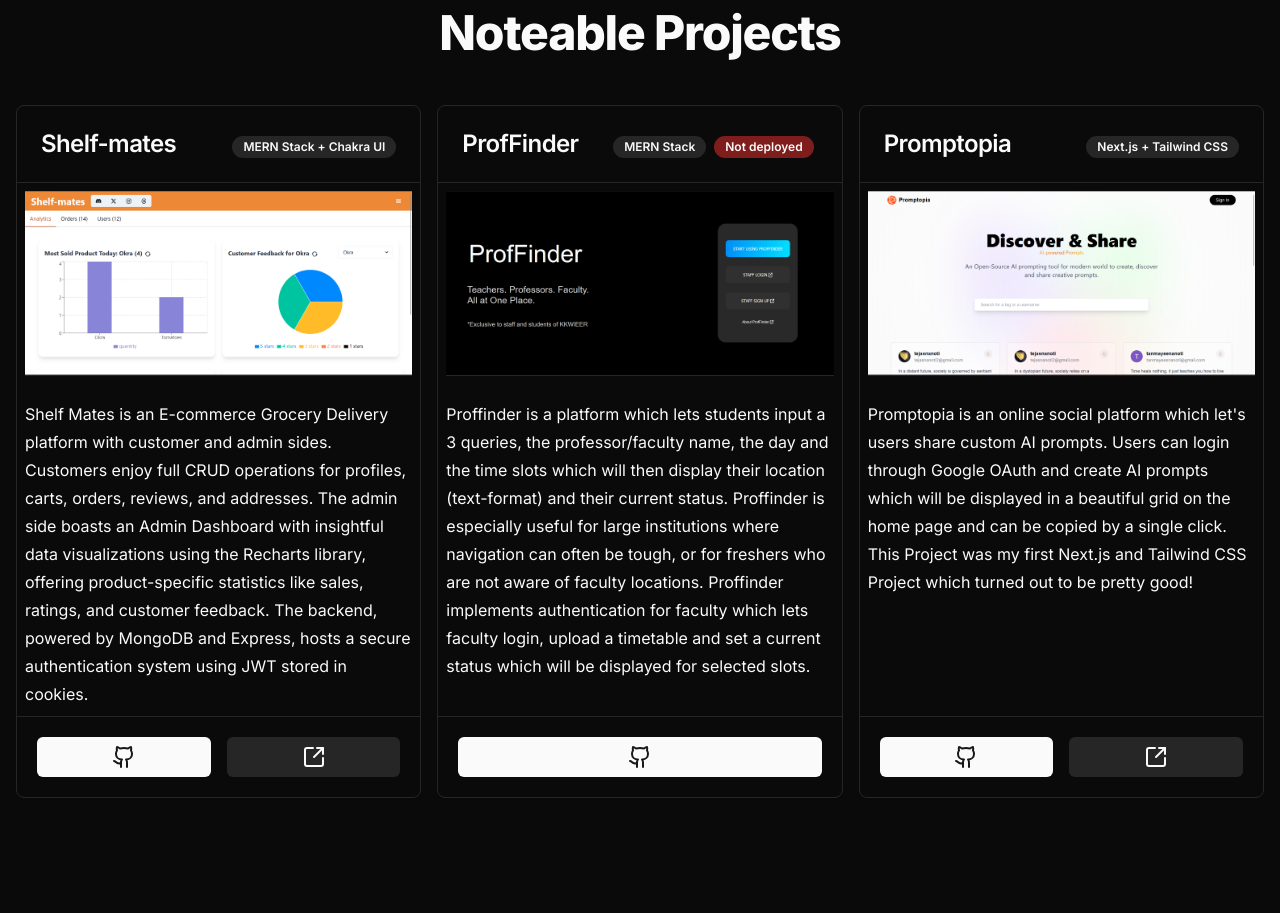
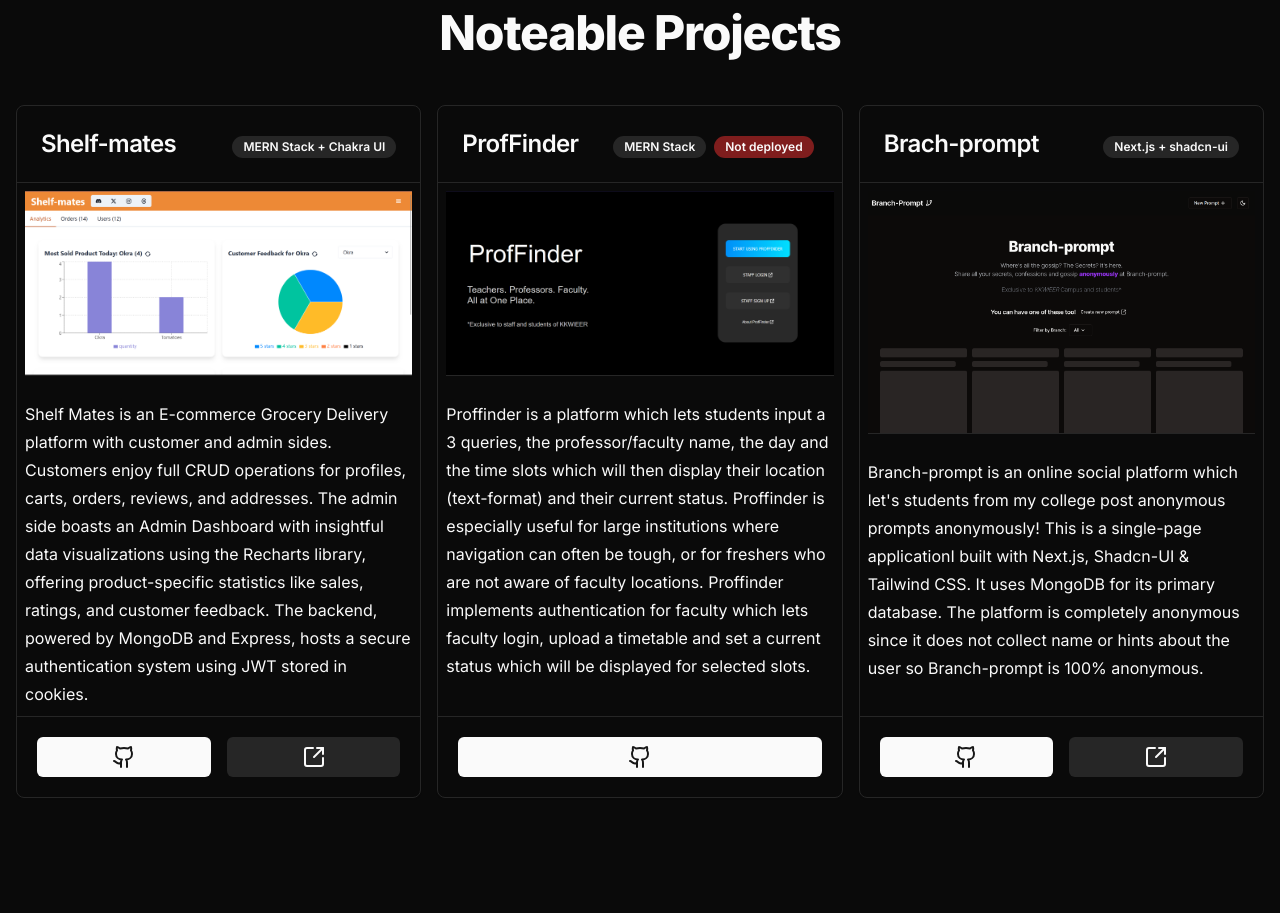
Before and after one commit to Goldfish7718/personal-portfolio-2, a Next.js app: page / in a window 1280 px wide. Shown: the part 1240-2153 px from the top of the page. Built offline with nearby package versions, Linux system fonts and the light colour scheme.

Commit message:
chore[components/Hero]:🛠️ Update Project Promptopia -> Branch-prompt;

```diff
--- a/components/Hero.tsx
+++ b/components/Hero.tsx
@@ -132,7 +132,7 @@
                         </CardHeader>
                         <Separator />
                         <CardContent className='p-2 flex-grow'>
-                            <Image alt='shelf-mates image' className='mx-auto' src='/proffinder.png' width={400} height={300} objectFit='cover'/>
+                            <Image alt='proffinder image' className='mx-auto' src='/proffinder.png' width={400} height={300} objectFit='cover'/>
                             <Separator />
 
                             <p>
@@ -145,25 +145,25 @@
                         </CardFooter>
                     </Card>
 
-                    {/* PROJECT PROMPTOPIA */}
+                    {/* PROJECT BRANCH PROMPT */}
                     <Card className='m-2 md:w-1/3 flex flex-col'>
                         <CardHeader className='flex flex-row justify-between items-center sm:flex-col lg:flex-row'>
-                            <CardTitle>Promptopia</CardTitle>
-                            <Badge className='sm:text-xs' variant='secondary'>Next.js + Tailwind CSS</Badge>
+                            <CardTitle>Brach-prompt</CardTitle>
+                            <Badge className='sm:text-xs' variant='secondary'>Next.js + shadcn-ui</Badge>
                         </CardHeader>
                         <Separator />
                         <CardContent className='p-2 flex-grow'>
-                            <Image alt='shelf-mates image' className='mx-auto' src='/promptopia.png' width={400} height={300} objectFit='cover'/>
+                            <Image alt='branch-prompt image' className='mx-auto' src='/branch-prompt.png' width={400} height={300} objectFit='cover'/>
                             <Separator />
 
                             <p>
-                                Promptopia is an online social platform which let&apos;s users share custom AI prompts. Users can login through Google OAuth and create AI prompts which will be displayed in a beautiful grid on the home page and can be copied by a single click. This Project was my first Next.js and Tailwind CSS Project which turned out to be pretty good!
+                                Branch-prompt is an online social platform which let&apos;s students from my college post anonymous prompts anonymously! This is a single-page applicationI built with Next.js, Shadcn-UI & Tailwind CSS. It uses MongoDB for its primary database. The platform is completely anonymous since it does not collect name or hints about the user so Branch-prompt is 100% anonymous.
                             </p>
                         </CardContent>
                         <Separator />
                         <CardFooter className='flex flex-row p-3'>
-                            <Button className='flex-grow m-2' onClick={() => router.push('https://github.com/Goldfish7718/Promptopia')}><Github size={24} /></Button>
-                            <Button className='flex-grow m-2' variant='secondary' onClick={() => router.push('https://promptopia-9qqz.onrender.com')}><ArrowUpRightFromSquare size={24} /></Button>
+                            <Button className='flex-grow m-2' onClick={() => router.push('https://github.com/Goldfish7718/branch-prompt')}><Github size={24} /></Button>
+                            <Button className='flex-grow m-2' variant='secondary' onClick={() => router.push('https://branch-prompt.vercel.app')}><ArrowUpRightFromSquare size={24} /></Button>
                         </CardFooter>
                     </Card>
                 </div>
```
Also changed, not shown: public/branch-prompt.png (added).
